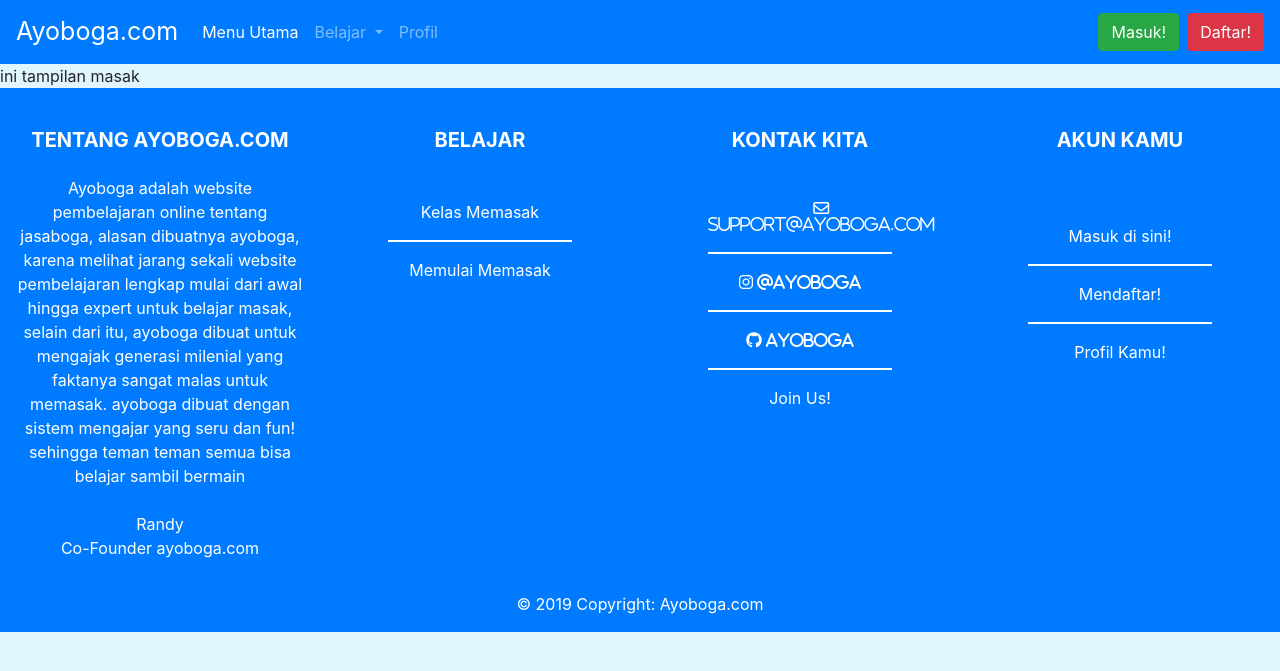
After one commit to randynetworks/ayobogaReborn, a CodeIgniter app: page /database/belajar/belajar_masak in a window 1280 px wide. The commit adds this page. Shown: the top 671 px of the page. Run offline with CodeIgniter, Linux system fonts and the light colour scheme; some libraries are stand-ins or nearby versions.

Commit message:
MENYELESAIKAN BUG YANG MEREPOTKAN

```diff
--- a/application/config/config.php
+++ b/application/config/config.php
@@ -23,7 +23,7 @@ defined('BASEPATH') OR exit('No direct script access allowed');
 | a PHP script and you can easily do that on your own.
 |
 */
-$config['base_url'] = '';
+$config['base_url'] = 'http://randynetworks/ayobogav2';
 
 /*
 |--------------------------------------------------------------------------
--- a/application/config/routes.php
+++ b/application/config/routes.php
@@ -1,5 +1,7 @@
 <?php
 defined('BASEPATH') OR exit('No direct script access allowed');
+
+$route['masak'] = 'belajar/belajar_masak';
 
 $route['default_controller'] = 'welcome';
 $route['404_override'] = '';
--- /dev/null
+++ b/application/controllers/Belajar.php
@@ -0,0 +1,16 @@
+<?php
+defined('BASEPATH') OR exit('No direct script access allowed');
+
+class Belajar extends CI_Controller {
+
+	public function belajar_masak()
+	{
+        $this->load->helper('url');
+
+		$this->load->view('templates/header');
+		$this->load->view('belajar/belajar_masak');
+        $this->load->view('templates/footer');
+
+	}
+
+}
--- /dev/null
+++ b/application/views/belajar/belajar_masak.php
@@ -0,0 +1 @@
+ini tampilan masak
--- a/application/views/templates/header.php
+++ b/application/views/templates/header.php
@@ -42,7 +42,7 @@
 <body>
 
 <nav class="navbar navbar-expand-lg navbar-dark bg-primary sticky-top">
-  <a class="navbar-brand" href="index.php">Ayoboga.com</a>
+  <a class="navbar-brand" href="<?= base_url(); ?>">Ayoboga.com</a>
   <button class="navbar-toggler" type="button" data-toggle="collapse" data-target="#navbarSupportedContent" aria-controls="navbarSupportedContent" aria-expanded="false" aria-label="Toggle navigation">
     <span class="navbar-toggler-icon"></span>
   </button>
@@ -50,14 +50,14 @@
   <div class="collapse navbar-collapse" id="navbarSupportedContent">
     <ul class="navbar-nav mr-auto">
       <li class="nav-item active">
-        <a class="nav-link" href="#">Menu Utama</a>
+        <a class="nav-link" href="<?= base_url(); ?>">Menu Utama</a>
       </li>
       <li class="nav-item dropdown">
         <a class="nav-link dropdown-toggle" href="#" id="navbarDropdown" role="button" data-toggle="dropdown" aria-haspopup="true" aria-expanded="false">
           Belajar
         </a>
         <div class="dropdown-menu" aria-labelledby="navbarDropdown">
-          <a class="dropdown-item" href="#">Kelas Masak</a>
+          <a class="dropdown-item" href="<?= base_url('belajar/belajar_masak');?>">Kelas Masak</a>
           <div class="dropdown-divider"></div>
           <a class="dropdown-item" href="#">Memulai Masak</a>
         </div>
```
Also changed, not shown: application/controllers/CardNews.php (deleted, +0 -15 lines), .htaccess (added).
